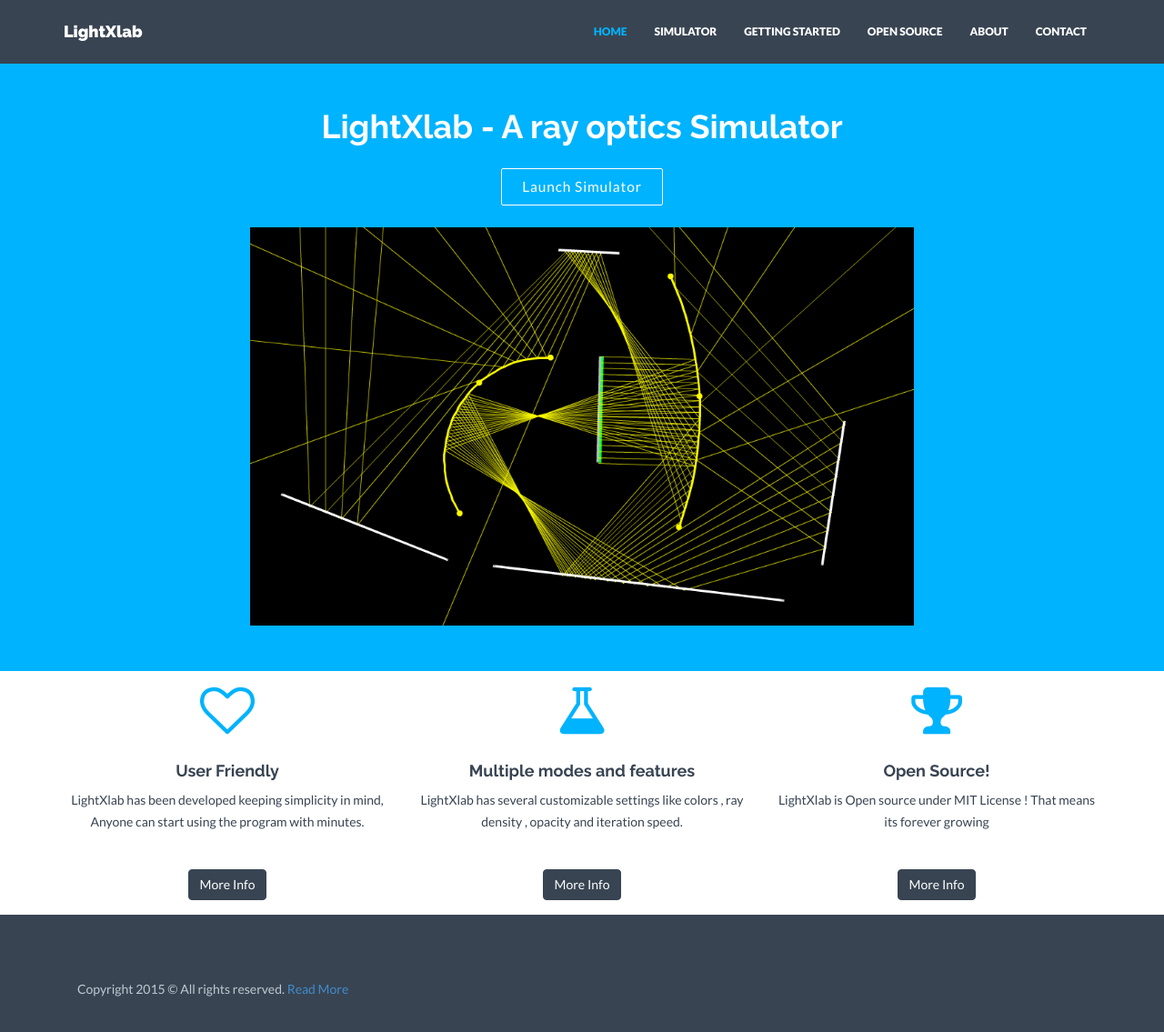
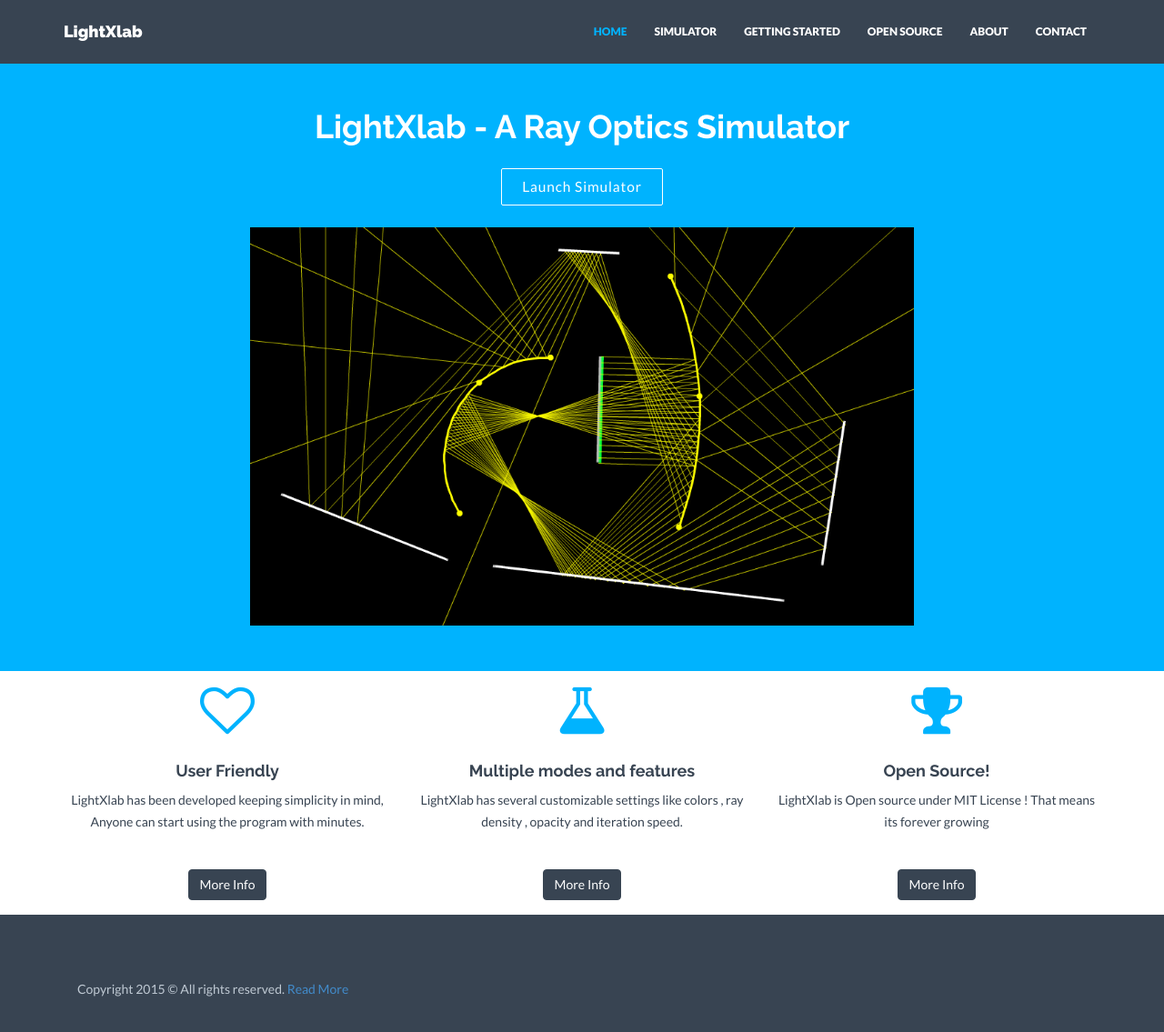
Before and after one commit to satu0king/LightXlab, a Jekyll site: the page built from index.html, in a window 1280 px wide and 1172 px high. Shown: the top 1135 px of the window at 91% size. Built offline with Jekyll 4.4.1, drawn with Linux system fonts in a browser that asks for light colours; nearby versions of some CDN libraries.

```diff
--- a/index.html
+++ b/index.html
@@ -7,7 +7,7 @@ permalink: /
     <div class="container">
         <div class="row"
             <div class="col-lg-8 col-lg-offset-2">
-            <h1> LightXlab - A ray optics Simulator</h1>
+            <h1> LightXlab - A Ray Optics Simulator</h1>
                 <a href="{{ "/simulator" | prepend: site.baseurl }}" class="btn btn-theme btn-outline btn-lg dmbutton">Launch Simulator</a></p>
             </div>
             <div class="col-lg-8 col-lg-offset-2 himg">
```
